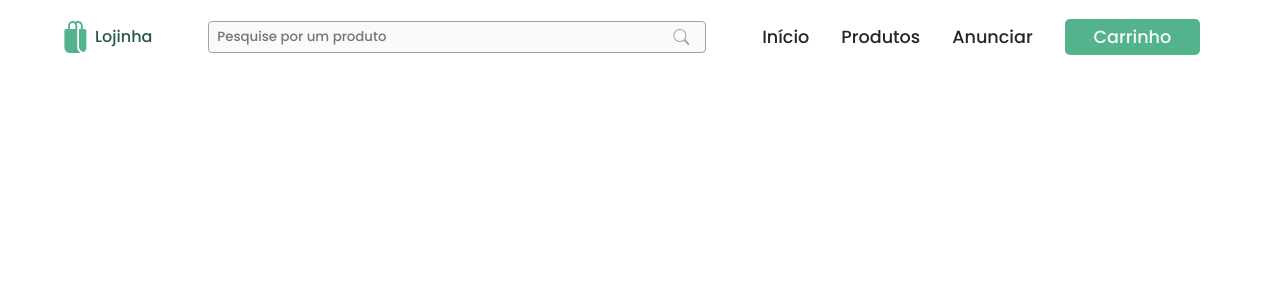
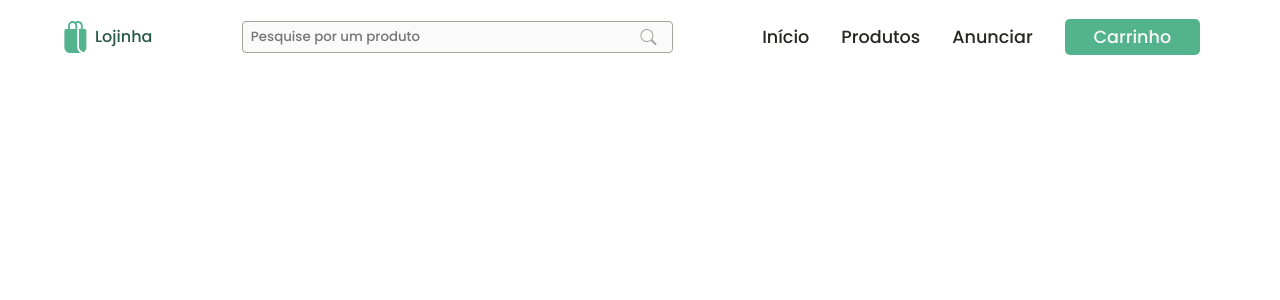
Before and after one commit to kaiocp/virtual-store, a React (Vite) app in the folder Front-End/: page / in a window 1280 px wide. Shown: the top 300 px of the page. Built offline with nearby package versions, Linux system fonts and the light colour scheme.

Commit message:
Arrumando quebra no button

```diff
--- a/Front-End/src/components/Header/Header.css
+++ b/Front-End/src/components/Header/Header.css
@@ -41,7 +41,7 @@
         display: none;
     }
     #inputSearch {
-        width: 30rem;
+        width: 25.8rem;
     }
     #logoLojinha {
         font-size: 0.5rem;
```
